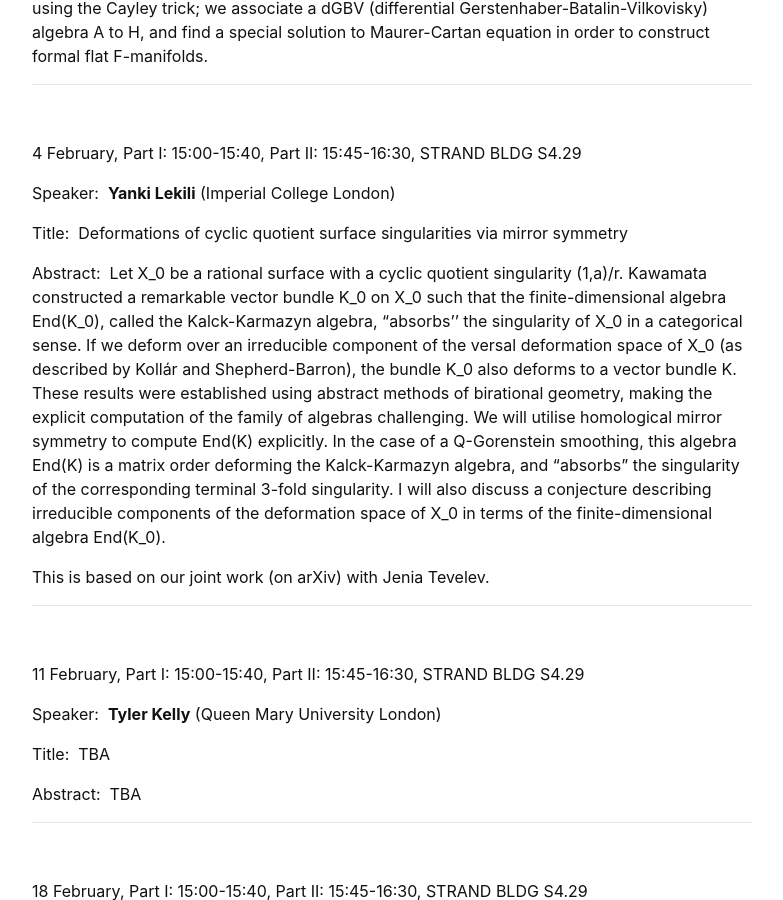
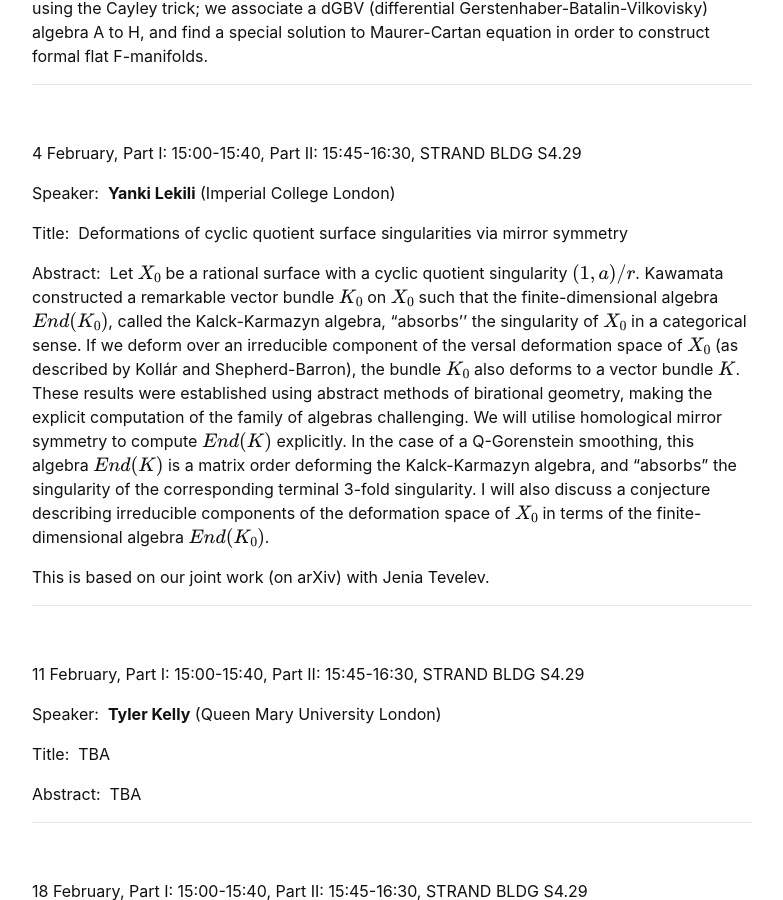
Before and after one commit to kcl-geometry-seminar/kcl-geometry-seminar.github.io, a Jekyll site: the page built from pages/index.md, in a window 1280 px wide and 900 px high, scrolled down 806 px. Shown: the whole window, without its empty margins (248-1031 px from the left). Built offline with Jekyll 4.4.1, drawn with Linux system fonts in a browser that asks for light colours; formulas are drawn with MathJax 3; a script that is not in the unit is left out.

Commit message:
Update index.md

```diff
--- a/pages/index.md
+++ b/pages/index.md
@@ -44,7 +44,7 @@ Title:&nbsp; Deformations of cyclic quotient surface singularities via mirror sy
 
 
 
-Abstract:&nbsp; Let X_0 be a rational surface with a cyclic quotient singularity (1,a)/r.  Kawamata constructed a remarkable vector bundle K_0 on X_0 such that the finite-dimensional algebra End(K_0), called the Kalck-Karmazyn algebra, "absorbs'' the singularity of X_0 in a categorical sense.  If we deform over an irreducible component of the versal deformation space of X_0 (as described by Kollár and Shepherd-Barron), the bundle K_0 also deforms to a vector bundle K. These results were established using abstract methods of birational geometry, making the explicit computation of the family of algebras challenging. We will utilise homological mirror symmetry to compute End(K) explicitly. In the case of a Q-Gorenstein smoothing, this algebra End(K) is a matrix order deforming the Kalck-Karmazyn algebra, and "absorbs" the singularity of the corresponding terminal 3-fold singularity. I will also discuss a conjecture describing irreducible components of the deformation space of X_0 in terms of the finite-dimensional algebra End(K_0).
+Abstract:&nbsp; Let $X_0$ be a rational surface with a cyclic quotient singularity $(1,a)/r$.  Kawamata constructed a remarkable vector bundle $K_0$ on $X_0$ such that the finite-dimensional algebra $End(K_0)$, called the Kalck-Karmazyn algebra, "absorbs'' the singularity of $X_0$ in a categorical sense.  If we deform over an irreducible component of the versal deformation space of $X_0$ (as described by Kollár and Shepherd-Barron), the bundle $K_0$ also deforms to a vector bundle $K$. These results were established using abstract methods of birational geometry, making the explicit computation of the family of algebras challenging. We will utilise homological mirror symmetry to compute $End(K)$ explicitly. In the case of a Q-Gorenstein smoothing, this algebra $End(K)$ is a matrix order deforming the Kalck-Karmazyn algebra, and "absorbs" the singularity of the corresponding terminal 3-fold singularity. I will also discuss a conjecture describing irreducible components of the deformation space of $X_0$ in terms of the finite-dimensional algebra $End(K_0)$.
 
 This is based on our joint work (on arXiv) with Jenia Tevelev.
 
```
